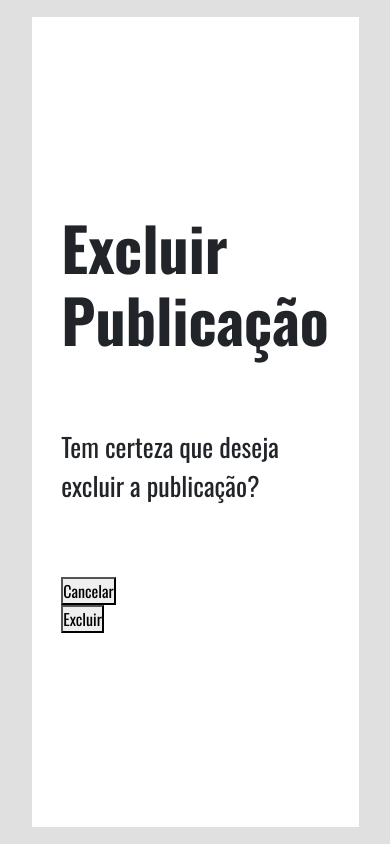
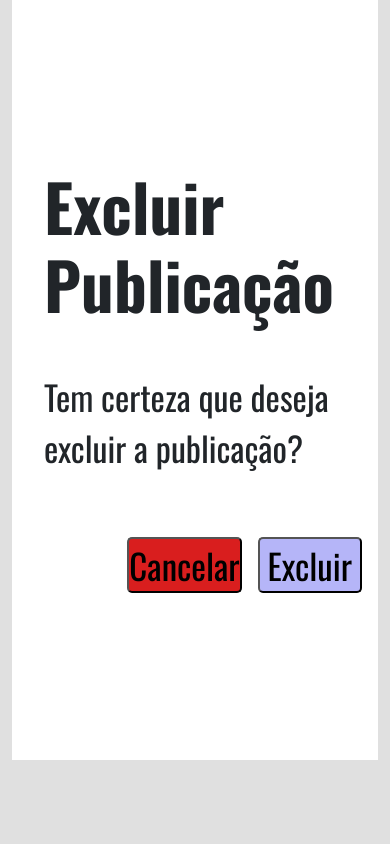
Before and after one commit to Fredericodgv/trainee-2022.2, a PHP site: template clarimDiario/app/views/admin/delete_posts.html in a window 390 px wide. Run offline with PHP 8.4, Linux system fonts and the light colour scheme; the template is opened without the code that fills it, so the values that code supplies are empty.

Commit message:
Atualizando estilização

```diff
--- a/clarimDiario/public/css/admin_posts_forms.css
+++ b/clarimDiario/public/css/admin_posts_forms.css
@@ -16,7 +16,7 @@ body {
 
 .container {
     width: 40%;
-    height: 80vh;
+    height: 90vh;
     display: flex;
 }
 
@@ -27,8 +27,7 @@ body {
     align-items: center;
     flex-direction: column;
     background-color: white;
-    box-shadow: 30px 30px 30px rgba(190, 104, 104, 0.815);
-    padding: 3rem;
+    padding: 2rem;
 }
 
 .form-header {
@@ -122,19 +124,47 @@ body {
 
 /* Inicio do Forms-Delete */
 
-.delete-button {
-    margin-top: 2.5rem;
+.form-delete{
+    width: 100%;
+    height: 60vh;
+    display: flex;
+    justify-content: center;
+    align-items: center;
+    flex-direction: column;
+    background-color: white;
 }
 
-.form-header-delete h1 {
-    font-size: 60px;
+.aux-button-delete {
+    margin-top: 4rem;
+    display: flex;
+    justify-content: flex-end;
+}
+
+.exit-button-delete button {
+    background-color: #d91e1e;
+    border-radius: 5px;
+    width: 100%;
+    cursor: pointer;
+    font-size: 35px;
+}
+
+.add-button-delete button {
+    background-color: #0c0ce94d;
+    border-radius: 5px;
+    width: 100%;
+    cursor: pointer;
+    font-size: 35px;
+    margin-left: 1rem;
+}
+
+.form-header-delete h1{
+    font-size: 65px;
     font-weight: 700;
 }
 
-.input-delete p{
-    font-size: 26px;
-    margin-top: 4.5rem;
-    margin-bottom: 4.5rem;
+.input-delete p {
+    font-size: 34px;
+    margin-top: 3rem;
 }
 
 /* Fim do Forms-Delete */
@@ -155,19 +185,30 @@ body {
     margin-top: 2.5rem;
 }
 
+/* Fim do Forms-View */
 
-@media screen and (max-height: 920px) {
-    .form {
-        box-shadow: none;
+@media screen and (max-width: 900px) {
+
+    .form-delete{
+        width: 100%;
+        height: 90vh;
     }
 
     .container {
-        width: 90%;
-        height: 96%;
+        width: 100%;
+        height: 100%;
     }
 
     .input p {
         font-size: 26px;
+    }
+
+    .form-header h1 {
+        font-size: 40px;
+    }
+
+    .form-header {
+        margin-bottom: 10px;
     }
 
     .exit-button button {
@@ -180,23 +221,51 @@ body {
         font-size: 24px;
     }
 
-    .form-header h1 {
-        font-size: 40px;
-    }
 }
 
-@media screen and (max-height: 700px) {
-    .form {
-        box-shadow: none;
+@media screen and (max-width: 1400px) {
+
+    .container {
+        width: 100%;
+        height: 100%;
     }
 
+    .input p {
+        font-size: 30px;
+    }
+
+    .form-header h1 {
+        font-size: 44px;
+    }
+
+    .exit-button button {
+        text-decoration: none;
+        font-size: 28px;
+    }
+
+    .add-button button {
+        text-decoration: none;
+        font-size: 28px;
+    }
+
+}
+
+@media screen  and (max-height: 700px) {
     .container {
-        width: 90%;
-        height: 96%;
+        width: 100%;
+        height: 100%;
     }
 
     .input p {
         font-size: 20px;
+    }
+
+    .form-header h1 {
+        font-size: 30px;
+    }
+
+    .form-header {
+        margin-bottom: 10px;
     }
 
     .exit-button button {
```
Also changed, not shown: other parts of clarimDiario/public/css/admin_posts_forms.css (+29 -4 lines).
